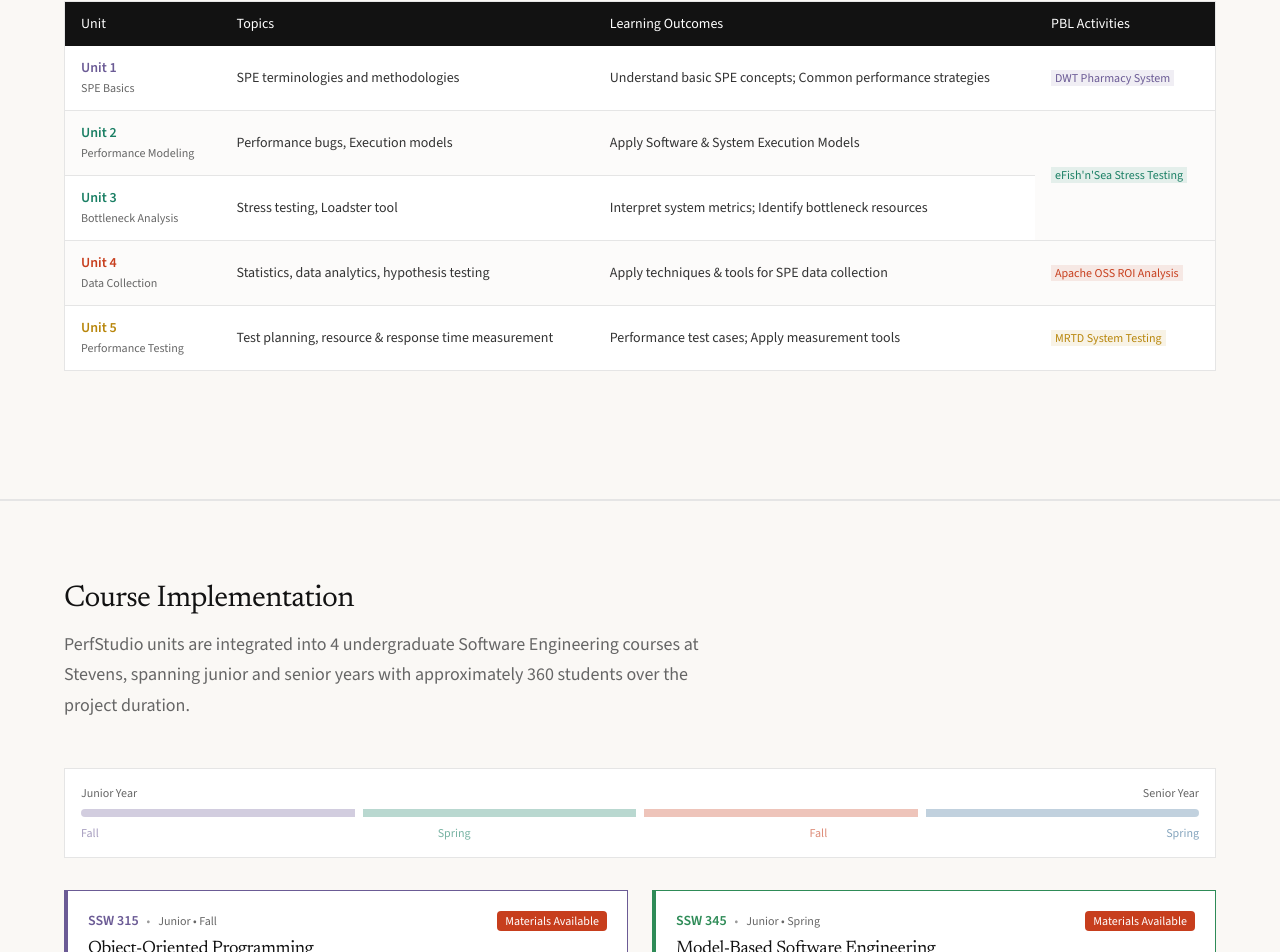
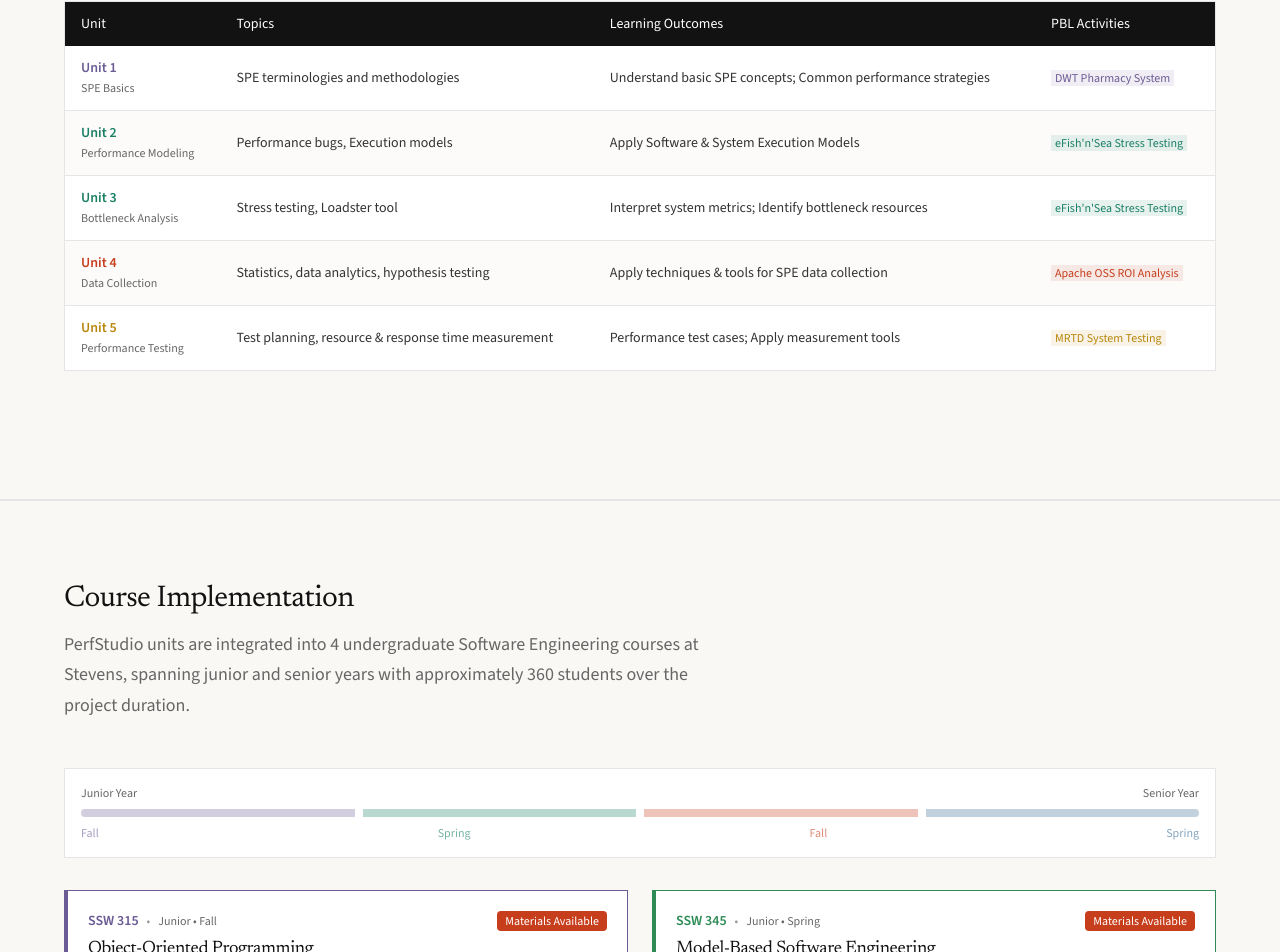
Before and after one commit to SIT-RiSE/NSF-perfstudio, a React (Vite) app: page /#/ in a window 1280 px wide. Shown: the part 1579-2531 px from the top of the page. Built offline with nearby package versions, Linux system fonts and the light colour scheme.

Commit message:
Fix table alternating background by duplicating PBL activity for Unit 2 and 3

```diff
--- a/src/pages/Home.tsx
+++ b/src/pages/Home.tsx
@@ -314,7 +314,7 @@ export default function Home() {
                     </td>
                     <td className="py-3 px-4 text-[var(--color-ink-light)]">Performance bugs, Execution models</td>
                     <td className="py-3 px-4 text-[var(--color-ink-light)]">Apply Software & System Execution Models</td>
-                    <td className="py-3 px-4" rowSpan={2}><span className="bg-[var(--color-accent-teal)]/10 text-[var(--color-accent-teal)] px-1 text-xs font-medium">eFish'n'Sea Stress Testing</span></td>
+                    <td className="py-3 px-4"><span className="bg-[var(--color-accent-teal)]/10 text-[var(--color-accent-teal)] px-1 text-xs font-medium">eFish'n'Sea Stress Testing</span></td>
                   </tr>
                   <tr className="border-b border-[var(--color-border)]">
                     <td className="py-3 px-4">
@@ -323,6 +323,7 @@ export default function Home() {
                     </td>
                     <td className="py-3 px-4 text-[var(--color-ink-light)]">Stress testing, Loadster tool</td>
                     <td className="py-3 px-4 text-[var(--color-ink-light)]">Interpret system metrics; Identify bottleneck resources</td>
+                    <td className="py-3 px-4"><span className="bg-[var(--color-accent-teal)]/10 text-[var(--color-accent-teal)] px-1 text-xs font-medium">eFish'n'Sea Stress Testing</span></td>
                   </tr>
                   <tr className="border-b border-[var(--color-border)] bg-[var(--color-paper)]/50">
                     <td className="py-3 px-4">
```
